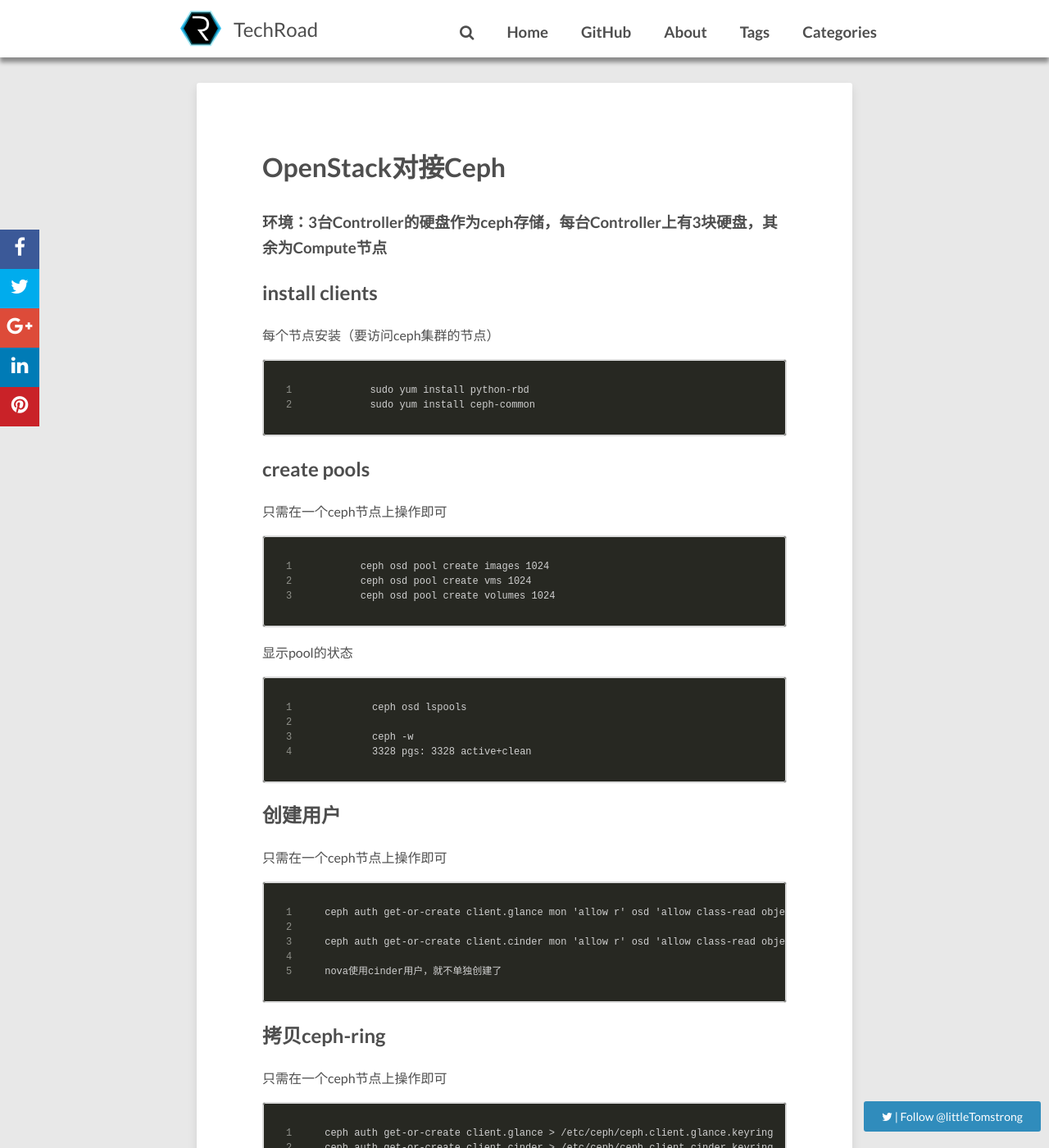
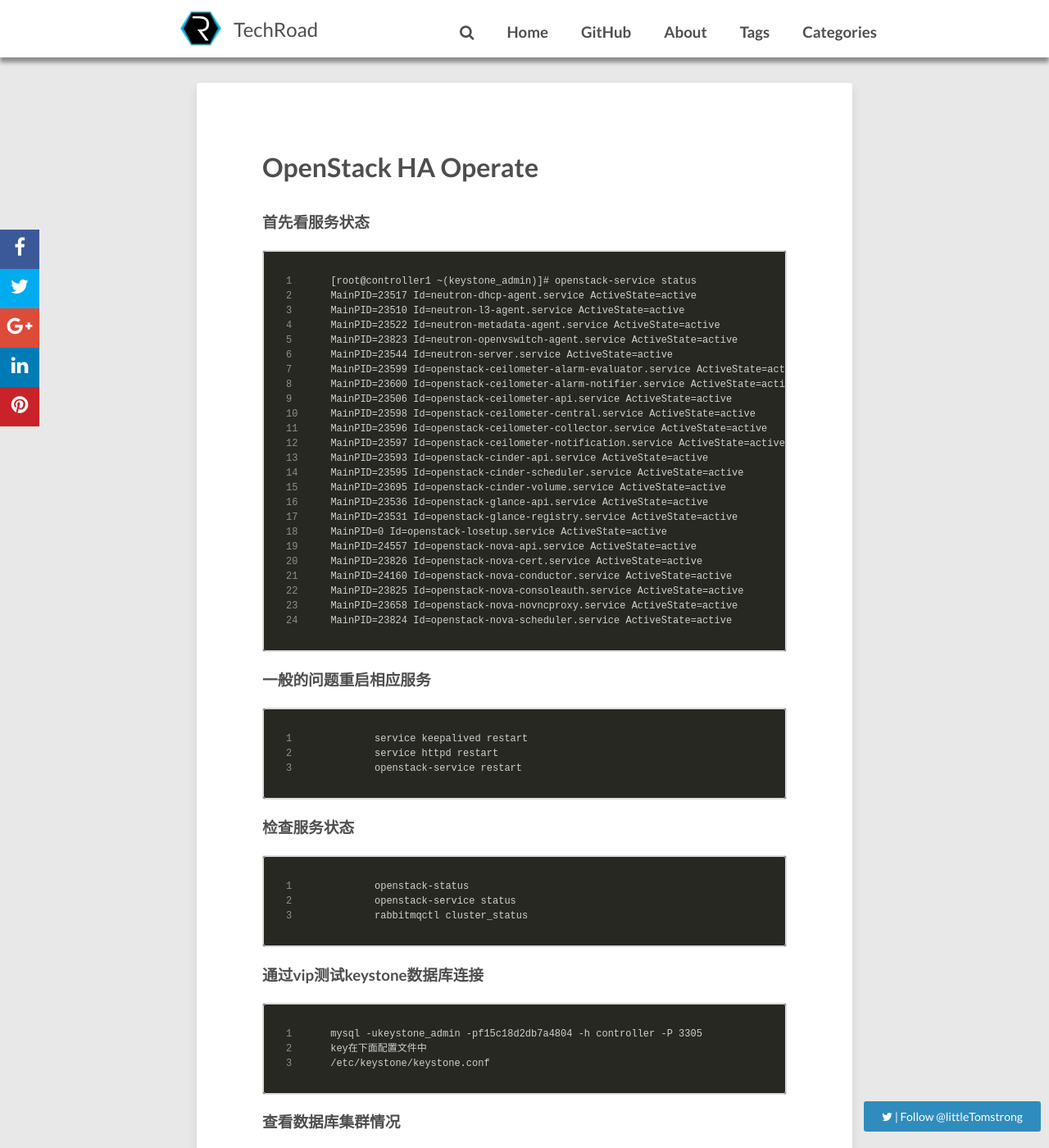
Before and after one commit to JianqingJiang/jianqingjiang.github.io, a Jekyll site: the page built from _posts/2016-08-01-openstack-ha-operater.md, in a window 1280 px wide and 1400 px high, scrolled down 249 px. Shown: the whole window at 82% size. Built offline with Jekyll 4.4.1, drawn with Linux system fonts in a browser that asks for light colours; nearby versions of some CDN libraries; comment, search, counter and statistics services are not loaded; some of the changed text lies outside the part shown.

Commit message:
modified _config.yml

````diff
--- a/_posts/2016-08-01-openstack-ha-operater.md
+++ b/_posts/2016-08-01-openstack-ha-operater.md
@@ -1,270 +1,133 @@
 ---
 layout: post
-title: OpenStack对接Ceph
-description: "OpenStack对接Ceph"
+title: OpenStack HA Operate
+description: "OpenStack HA Operater"
 tags: [OpenStack]
 categories: [OpenStack]
 ---
 
-
-###   环境：3台Controller的硬盘作为ceph存储，每台Controller上有3块硬盘，其余为Compute节点
-
-
-
-
-
-## install clients
-
-每个节点安装（要访问ceph集群的节点）
+###   首先看服务状态
 
 ```
-sudo yum install python-rbd
-sudo yum install ceph-common
+[root@controller1 ~(keystone_admin)]# openstack-service status
+MainPID=23517 Id=neutron-dhcp-agent.service ActiveState=active
+MainPID=23510 Id=neutron-l3-agent.service ActiveState=active
+MainPID=23522 Id=neutron-metadata-agent.service ActiveState=active
+MainPID=23823 Id=neutron-openvswitch-agent.service ActiveState=active
+MainPID=23544 Id=neutron-server.service ActiveState=active
+MainPID=23599 Id=openstack-ceilometer-alarm-evaluator.service ActiveState=active
+MainPID=23600 Id=openstack-ceilometer-alarm-notifier.service ActiveState=active
+MainPID=23506 Id=openstack-ceilometer-api.service ActiveState=active
+MainPID=23598 Id=openstack-ceilometer-central.service ActiveState=active
+MainPID=23596 Id=openstack-ceilometer-collector.service ActiveState=active
+MainPID=23597 Id=openstack-ceilometer-notification.service ActiveState=active
+MainPID=23593 Id=openstack-cinder-api.service ActiveState=active
+MainPID=23595 Id=openstack-cinder-scheduler.service ActiveState=active
+MainPID=23695 Id=openstack-cinder-volume.service ActiveState=active
+MainPID=23536 Id=openstack-glance-api.service ActiveState=active
+MainPID=23531 Id=openstack-glance-registry.service ActiveState=active
+MainPID=0 Id=openstack-losetup.service ActiveState=active
+MainPID=24557 Id=openstack-nova-api.service ActiveState=active
+MainPID=23826 Id=openstack-nova-cert.service ActiveState=active
+MainPID=24160 Id=openstack-nova-conductor.service ActiveState=active
+MainPID=23825 Id=openstack-nova-consoleauth.service ActiveState=active
+MainPID=23658 Id=openstack-nova-novncproxy.service ActiveState=active
+MainPID=23824 Id=openstack-nova-scheduler.service ActiveState=active
+```
+
+###   一般的问题重启相应服务
+
+```
+service keepalived restart
+service httpd restart
+openstack-service restart
+```
+
+###   检查服务状态
+
+```
+openstack-status
+openstack-service status
+rabbitmqctl cluster_status
 ```
 
 
-## create pools
-
-只需在一个ceph节点上操作即可
+###    通过vip测试keystone数据库连接
 
 ```
-ceph osd pool create images 1024
-ceph osd pool create vms 1024
-ceph osd pool create volumes 1024
+mysql -ukeystone_admin -pf15c18d2db7a4804 -h controller -P 3305
+key在下面配置文件中
+/etc/keystone/keystone.conf
 ```
 
-显示pool的状态
+###    查看数据库集群情况
 
 ```
-ceph osd lspools
-
-ceph -w
-3328 pgs: 3328 active+clean
+show status like 'wsrep%';
 ```
 
-## 创建用户
 
-只需在一个ceph节点上操作即可
+###   检查mongodb状态（ceilometer服务）
 
 
 ```
-ceph auth get-or-create client.glance mon 'allow r' osd 'allow class-read object_prefix rbd_children, allow rwx pool=images'
-
-ceph auth get-or-create client.cinder mon 'allow r' osd 'allow class-read object_prefix rbd_children, allow rwx pool=volumes, allow rwx pool=vms, allow rx pool=images'
-
-nova使用cinder用户，就不单独创建了
+[root@controller1 ~(keystone_admin)]# mongo -host controller1
+MongoDB shell version: 2.6.11
+connecting to: controller1:27017/test
+s1:PRIMARY> rs.status()
+{
+	"set" : "s1",
+	"date" : ISODate("2016-07-31T01:59:46Z"),
+	"myState" : 1,
+	"members" : [
+		{
+			"_id" : 0,
+			"name" : "controller1:27017",
+			"health" : 1,
+			"state" : 1,
+			"stateStr" : "PRIMARY",
+			"uptime" : 2421182,
+			"optime" : Timestamp(1469930372, 2),
+			"optimeDate" : ISODate("2016-07-31T01:59:32Z"),
+			"electionTime" : Timestamp(1469880927, 1),
+			"electionDate" : ISODate("2016-07-30T12:15:27Z"),
+			"self" : true
+		},
+		{
+			"_id" : 1,
+			"name" : "controller2:27017",
+			"health" : 1,
+			"state" : 2,
+			"stateStr" : "SECONDARY",
+			"uptime" : 49387,
+			"optime" : Timestamp(1469930372, 2),
+			"optimeDate" : ISODate("2016-07-31T01:59:32Z"),
+			"lastHeartbeat" : ISODate("2016-07-31T01:59:44Z"),
+			"lastHeartbeatRecv" : ISODate("2016-07-31T01:59:44Z"),
+			"pingMs" : 0,
+			"syncingTo" : "controller1:27017"
+		},
+		{
+			"_id" : 2,
+			"name" : "controller3:27017",
+			"health" : 1,
+			"state" : 7,
+			"stateStr" : "ARBITER",
+			"uptime" : 49464,
+			"lastHeartbeat" : ISODate("2016-07-31T01:59:44Z"),
+			"lastHeartbeatRecv" : ISODate("2016-07-31T01:59:46Z"),
+			"pingMs" : 0
+		}
+	],
+	"ok" : 1
+}
+s1:PRIMARY>
 ```
 
-## 拷贝ceph-ring
-
-只需在一个ceph节点上操作即可
+vnc界面调试优化
 
 ```
-ceph auth get-or-create client.glance > /etc/ceph/ceph.client.glance.keyring
-ceph auth get-or-create client.cinder > /etc/ceph/ceph.client.cinder.keyring
+vim /etc/nova/nova.conf
+memcached_servers=controller1:11211,controller2:11211,controller3:11211
+service openstack-nova-consoleauth restart
 ```
-
-
-使用scp拷贝到其他节点
-
-```
-[root@controller1 ceph]# ls
-ceph.client.admin.keyring   ceph.conf  tmpOZNQbH
-ceph.client.cinder.keyring  rbdmap     tmpPbf5oV
-ceph.client.glance.keyring  tmpJSCMCV  tmpUKxBQB
-```
-
-
-## 权限
-
-更改文件的权限(所有客户端节点均执行)
-
-
-```
-sudo chown glance:glance /etc/ceph/ceph.client.glance.keyring
-sudo chown cinder:cinder /etc/ceph/ceph.client.cinder.keyring
-```
-
-
-更改libvirt权限（只需在nova-compute节点上操作即可）
-
-```
-uuidgen
-生成uuid
-
-cat > secret.xml <<EOF
-<secret ephemeral='no' private='no'>
-  <uuid>457eb676-33da-42ec-9a8c-9293d545c337</uuid>
-  <usage type='ceph'>
-    <name>client.cinder secret</name>
-  </usage>
-</secret>
-EOF
-```
-
-拷贝到所有compute节点
-
-
-```
-sudo virsh secret-define --file secret.xml
-生成key
-
-ceph auth get-key client.cinder > ./client.cinder.key
-
-sudo virsh secret-set-value --secret adc522c4-237c-4cb8-8e39-682adcf4a830 --base64 $(cat ./client.cinder.key)
-```
-
-最后所有compute节点的client.cinder.key和secret.xml都是一样的
-
-记下之前生成的uuid
-
-```
-adc522c4-237c-4cb8-8e39-682adcf4a830
-```
-
-
-
-##  配置Glance
-
-
-在所有的controller节点上做如下更改
-
-```
-etc/glance/glance-api.conf
-
-
-[DEFAULT]
-...
-default_store = rbd
-...
-[glance_store]
-stores = rbd
-rbd_store_pool = images
-rbd_store_user = glance
-rbd_store_ceph_conf = /etc/ceph/ceph.conf
-rbd_store_chunk_size = 8
-```
-
-
-## 验证Glance
-在所有的controller节点上做如下更改
-
-
-
-重启服务
-
-```
-openstack-service restart glance
-```
-
-查看状态
-
-```
-[root@controller1 ~]# openstack-service status glance
-MainPID=23178 Id=openstack-glance-api.service ActiveState=active
-MainPID=23155 Id=openstack-glance-registry.service ActiveState=active
-```
-```
-[root@controller1 ~]# netstat -plunt | grep 9292
-tcp        0      0 192.168.53.58:9292      0.0.0.0:*               LISTEN      23178/python2
-tcp        0      0 192.168.53.23:9292      0.0.0.0:*               LISTEN      11435/haproxy
-```
-
-上传一个镜像
-
-```
-[root@controller1 ~]# rbd ls images
-ac5c334f-fbc2-4c56-bf48-47912693b692
-```
-
-这样就说明成功了
-
-
-## 配置 Cinder
-
-
-```
-/etc/cinder/cinder.conf
-
-
-[DEFAULT]
-...
-enabled_backends = ceph
-...
-[ceph]
-volume_driver = cinder.volume.drivers.rbd.RBDDriver
-rbd_pool = volumes
-rbd_ceph_conf = /etc/ceph/ceph.conf
-rbd_flatten_volume_from_snapshot = false
-rbd_max_clone_depth = 5
-rbd_store_chunk_size = 4
-rados_connect_timeout = -1
-glance_api_version = 2
-rbd_user = cinder
-rbd_secret_uuid = adc522c4-237c-4cb8-8e39-682adcf4a830
-
-注意：ceph段在文本中要重新创建
-
-```
-
-##  验证Cinder
-
-```
-openstack-service restart cinder
-
-创建一个云硬盘
-
-[root@controller1 ~]# rbd ls volumes
-volume-463c3495-1747-480f-974f-51ac6e1c5612
-```
-
-这样就成功了
-
-
-
-##  配置Nova
-
-```
-/etc/nova/nova.conf
-
-
-[libvirt]
-images_type = rbd
-images_rbd_pool = vms
-images_rbd_ceph_conf = /etc/ceph/ceph.conf
-rbd_user = cinder
-rbd_secret_uuid = 457eb676-33da-42ec-9a8c-9293d545c337
-disk_cachemodes="network=writeback"
-
-inject_password = false
-inject_key = false
-inject_partition = -2
-live_migration_flag="VIR_MIGRATE_UNDEFINE_SOURCE,VIR_MIGRATE_PEER2PEER,VIR_MIGRATE_LIVE,VIR_MIGRATE_PERSIST_DEST,VIR_MIGRATE_TUNNELLED"
-```
-
-## 配置Neutron网络
-
-```
-[root@compute1 ~]# ovs-vsctl add-br br-data
-[root@compute1 ~]# ovs-vsctl add-port br-data enp7s0f0
-
-[root@compute1 ~]# egrep -v "^$|^#" /etc/neutron/plugins/ml2/openvswitch_agent.ini
-[ovs]
-integration_bridge = br-int
-bridge_mappings =default:br-data
-enable_tunneling=False
-[agent]
-polling_interval = 2
-l2_population = False
-arp_responder = False
-prevent_arp_spoofing = True
-enable_distributed_routing = False
-extensions =
-drop_flows_on_start=False
-[securitygroup]
-firewall_driver = neutron.agent.linux.iptables_firewall.OVSHybridIptablesFirewallDriver
-```
-
-磁盘总量如下，使用了3T*9=27T(ceph3备份)
-
-![1](/images/openstack_ceph/1.png)
````
